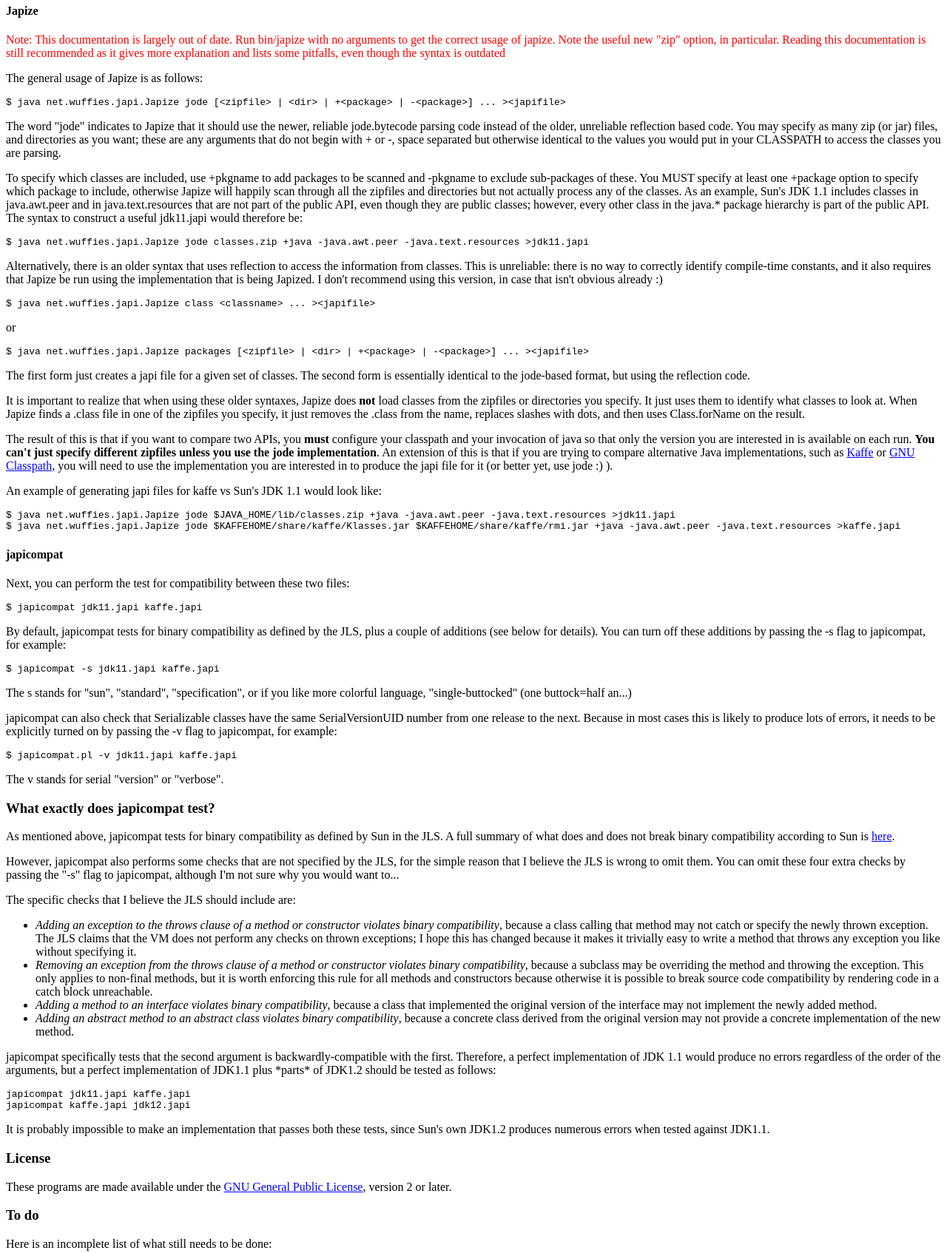
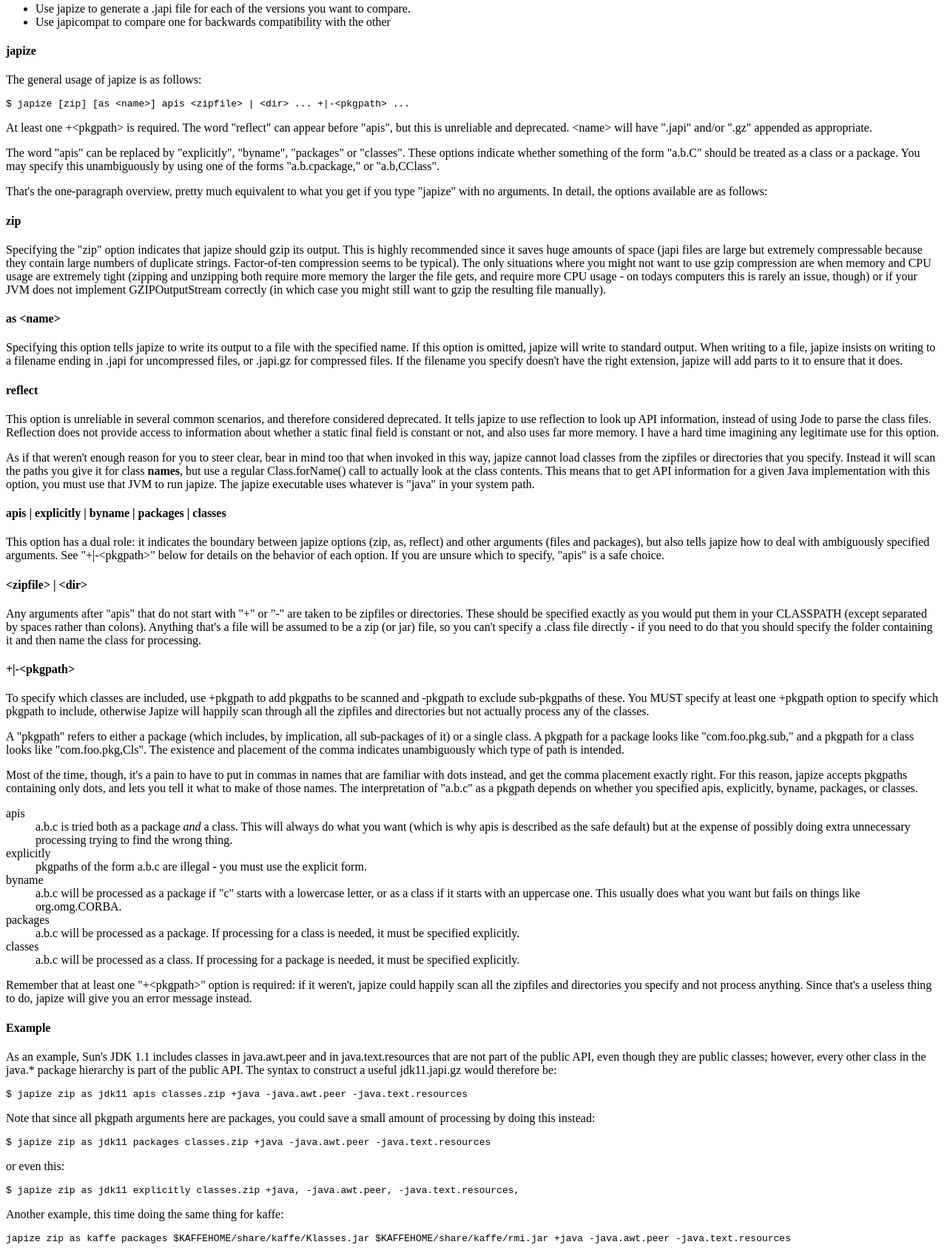
Before and after one commit to gnu-andrew/japitools, a plain HTML site: page japitools/web/index.html in a window 1280 px wide. Shown: the part 794-2488 px from the top of the page at 74% size. Drawn offline with Linux system fonts and the light colour scheme.

Commit message:
Fix bug, update TODO and webpage

```diff
--- a/japitools/web/index.html
+++ b/japitools/web/index.html
@@ -15,6 +15,14 @@ compatibility, as defined by Sun in the
 <a href="http://java.sun.com/docs/books/jls/clarify.html">here</a>).</p>
 <h3>News</h3>
 <ul>
+  <li>31 July 2002: Released japitools-0.8.3 with a rewritten japicompat that
+      uses a much faster and more scalable algorithm. Of course, being a total
+      rewrite, there's a risk of regressions, so the old japicompat is still
+      available as japicompat-old (and, in fact, includes a fix or two over the
+      0.8.2 version). The other casualty of the rewrite is that although some
+      summary information is better, some is also worse. I hope to resurrect the
+      bits of what was lost that make sense. Also updated the docs below so that
+      they match the state of reality since 0.8.1.</li>
   <li>9 July 2002: Released japitools-0.8.2 with a fix for a NullPointer.
       There's more work in progress on my laptop that isn't included in this
       release because it's not ready yet, but hopefully soon there'll be a first
@@ -57,7 +65,7 @@ compatibility, as defined by Sun in the
 </ul>
 
 <h3>Installation</h3>
-<p>You can download <a href="japitools-0.8.2.jar">japitools-0.8.2.jar</a> here.
+<p>You can download <a href="japitools-0.8.3.jar">japitools-0.8.3.jar</a> here.
 You can use this jar file directly in your classpath for running Japize, and
 just extract bin/* to use the tools, or you can extract the whole thing
 if you want to do development. You will need Jode 1.1.1, available
@@ -71,73 +79,127 @@ from <a href="http://jode.sourceforge.net/">here</a>
 to compare.</li>
 <li>Use japicompat to compare one for backwards compatibility with the
 other</li></ul>
-<h4><a name="japize">Japize</a></h4>
-<p style="color: red">Note: This documentation is largely out of date. Run
-bin/japize with no arguments to get the correct usage of japize. Note the useful
-new "zip" option, in particular. Reading this documentation is still recommended
-as it gives more explanation and lists some pitfalls, even though the syntax is
-outdated</p>
-<p>The general usage of Japize is as follows:</p>
-<pre>$ java net.wuffies.japi.Japize jode [&lt;zipfile&gt; | &lt;dir&gt; | +&lt;package&gt; | -&lt;package&gt;] ... &gt;&lt;japifile&gt;</pre>
-<p>The word "jode" indicates to Japize that it should use the newer, reliable
-jode.bytecode parsing code instead of the older, unreliable reflection based
-code. You may specify as many zip (or jar) files, and directories as you want;
-these are any arguments that do not begin with + or -, space separated but
-otherwise identical to the values you would put in your CLASSPATH to access the
-classes you are parsing.</p>
-<p>To specify which classes are included, use +pkgname to add packages to be
-scanned and -pkgname to exclude sub-packages of these. You MUST specify at least
-one +package option to specify which package to include, otherwise Japize will
+<h4><a name="japize">japize</a></h4>
+<p>The general usage of japize is as follows:</p>
+<pre>$ japize [zip] [as &lt;name&gt;] apis &lt;zipfile&gt; | &lt;dir&gt; ... +|-&lt;pkgpath&gt; ...</pre>
+<p>At least one +&lt;pkgpath&gt; is required. The word "reflect" can appear
+before "apis", but this is unreliable and deprecated. &lt;name&gt; will have
+".japi" and/or ".gz" appended as appropriate.</p>
+<p>The word "apis" can be replaced by "explicitly", "byname", "packages" or
+"classes". These options indicate whether something of the form "a.b.C" should
+be treated as a class or a package. You may specify this unambiguously by using
+one of the forms "a.b.cpackage," or "a.b,CClass".</p>
+<p>That's the one-paragraph overview, pretty much equivalent to what you get if
+you type "japize" with no arguments. In detail, the options available are as
+follows:</p>
+<h4>zip</h4>
+<p>Specifying the "zip" option indicates that japize should gzip its output.
+This is highly recommended since it saves huge amounts of space (japi files are
+large but extremely compressable because they contain large numbers of duplicate
+strings. Factor-of-ten compression seems to be typical). The only situations
+where you might not want to use gzip compression are when memory and CPU usage
+are extremely tight (zipping and unzipping both require more memory the larger
+the file gets, and require more CPU usage - on todays computers this is rarely
+an issue, though) or if your JVM does not implement GZIPOutputStream correctly
+(in which case you might still want to gzip the resulting file manually).</p>
+<h4>as &lt;name&gt;</h4>
+<p>Specifying this option tells japize to write its output to a file with the
+specified name. If this option is omitted, japize will write to standard output.
+When writing to a file, japize insists on writing to a filename ending in .japi
+for uncompressed files, or .japi.gz for compressed files. If the filename you
+specify doesn't have the right extension, japize will add parts to it to ensure
+that it does.</p>
+<h4>reflect</h4>
+<p>This option is unreliable in several common scenarios, and therefore
+considered deprecated. It tells japize to use reflection to look up API
+information, instead of using Jode to parse the class files. Reflection does
+not provide access to information about whether a static final field is constant
+or not, and also uses far more memory. I have a hard time imagining any
+legitimate use for this option.</p>
+<p>As if that weren't enough reason for you to steer clear, bear in mind too
+that when invoked in this way, japize cannot load classes from the zipfiles
+or directories that you specify. Instead it will scan the paths you give it for
+class <b>names</b>, but use a regular Class.forName() call to actually look at
+the class contents. This means that to get API information for a given Java
+implementation with this option, you must use that JVM to run japize. The japize
+executable uses whatever is "java" in your system path.</p>
+<h4>apis | explicitly | byname | packages | classes</h4>
+<p>This option has a dual role: it indicates the boundary between japize options
+(zip, as, reflect) and other arguments (files and packages), but also tells
+japize how to deal with ambiguously specified arguments. See
+"+|-&lt;pkgpath&gt;" below for details on the behavior of each option. If you
+are unsure which to specify, "apis" is a safe choice.</p>
+<h4>&lt;zipfile&gt; | &lt;dir&gt;</h4>
+<p>Any arguments after "apis" that do not start with "+" or "-" are taken to be
+zipfiles or directories. These should be specified exactly as you would put
+them in your CLASSPATH (except separated by spaces rather than colons). Anything
+that's a file will be assumed to be a zip (or jar) file, so you can't specify
+a .class file directly - if you need to do that you should specify the folder
+containing it and then name the class for processing.</p>
+<h4>+|-&lt;pkgpath&gt;</h4>
+<p>To specify which classes are included, use +pkgpath to add pkgpaths to be
+scanned and -pkgpath to exclude sub-pkgpaths of these. You MUST specify at least
+one +pkgpath option to specify which pkgpath to include, otherwise Japize will
 happily scan through all the zipfiles and directories but not actually process
-any of the classes. As an example, Sun's
+any of the classes.</p>
+<p>A "pkgpath" refers to either a package (which includes, by implication, all
+sub-packages of it) or a single class. A pkgpath for a package looks like
+"com.foo.pkg.sub," and a pkgpath for a class looks like "com.foo.pkg,Cls". The
+existence and placement of the comma indicates unambiguously which type of path
+is intended.</p>
+<p>Most of the time, though, it's a pain to have to put in commas in names that
+are familiar with dots instead, and get the comma placement exactly right. For
+this reason, japize accepts pkgpaths containing only dots, and lets you tell it
+what to make of those names. The interpretation of "a.b.c" as a pkgpath depends
+on whether you specified apis, explicitly, byname, packages, or classes.</p>
+<dl>
+  <dt>apis</dt>
+  <dd>a.b.c is tried both as a package <i>and</i> a class. This will always do
+      what you want (which is why apis is described as the safe default) but at
+      the expense of possibly doing extra unnecessary processing trying to find
+      the wrong thing.</dd>
+  <dt>explicitly</dt>
+  <dd>pkgpaths of the form a.b.c are illegal - you must use the explicit
+      form.</dd>
+  <dt>byname</dt>
+  <dd>a.b.c will be processed as a package if "c" starts with a lowercase
+      letter, or as a class if it starts with an uppercase one. This usually
+      does what you want but fails on things like org.omg.CORBA.
+  <dt>packages</dt>
+  <dd>a.b.c will be processed as a package. If processing for a class is needed,
+      it must be specified explicitly.</dd>
+  <dt>classes</dt>
+  <dd>a.b.c will be processed as a class. If processing for a package is needed,
+      it must be specified explicitly.</dd>
+</dl>
+<p>Remember that at least one "+&lt;pkgpath&gt;" option is required: if it
+weren't, japize could happily scan all the zipfiles and directories you specify
+and not process anything. Since that's a useless thing to do, japize will give
+you an error message instead.</p>
+<h4>Example</h4>
+<p>As an example, Sun's
 JDK 1.1 includes classes in java.awt.peer and in java.text.resources that are
 not part of the public API, even though they are public classes; however, every
 other class in the java.* package hierarchy is part of the public API. The
-syntax to construct a useful jdk11.japi would therefore be:</p>
-<pre>$ java net.wuffies.japi.Japize jode classes.zip +java -java.awt.peer -java.text.resources &gt;jdk11.japi</pre>
-
-<p>Alternatively, there is an older syntax that uses reflection to access the
-information from classes. This is unreliable: there is no way to correctly
-identify compile-time constants, and it also requires that Japize be run using
-the implementation that is being Japized. I don't recommend using this version,
-in case that isn't obvious already :)</p>
-<pre>$ java net.wuffies.japi.Japize class &lt;classname&gt; ... &gt;&lt;japifile&gt;</pre>
-<p>or</p>
-<pre>$ java net.wuffies.japi.Japize packages [&lt;zipfile&gt; | &lt;dir&gt; | +&lt;package&gt; | -&lt;package&gt;] ... &gt;&lt;japifile&gt;</pre>
-<p>The first form just creates a japi file for a given set of classes. The
-second form is essentially identical to the jode-based format, but using the
-reflection code.</p>
-<p>It is important to realize that when using these older syntaxes, Japize does
-<b>not</b> load classes from the zipfiles or directories you specify. It just
-uses them to identify what classes to look at. When Japize finds a .class file
-in one of the zipfiles you specify, it just removes the .class from the name,
-replaces slashes with dots, and then uses Class.forName on the result.</p>
-<p>The result of this is that if you want to compare two APIs, you <b>must</b>
-configure your classpath and your invocation of java so that only the version
-you are interested in is available on each run. <b>You can't just specify
-different zipfiles unless you use the jode implementation</b>. An extension of
-this is that if you are trying to
-compare alternative Java implementations, such as
-<a href="http://www.kaffe.org">Kaffe</a> or
-<a href="http://www.classpath.org">GNU Classpath</a>, you will need to use
-the implementation you are interested in to produce the japi file for it (or
-better yet, use jode :) ).</p>
-<p>An example of generating japi files for kaffe vs Sun's JDK 1.1 would look
-like:</p>
-<pre>
-$ java net.wuffies.japi.Japize jode $JAVA_HOME/lib/classes.zip +java -java.awt.peer -java.text.resources &gt;jdk11.japi
-$ java net.wuffies.japi.Japize jode $KAFFEHOME/share/kaffe/Klasses.jar $KAFFEHOME/share/kaffe/rmi.jar +java -java.awt.peer -java.text.resources &gt;kaffe.japi
-</pre>
+syntax to construct a useful jdk11.japi.gz would therefore be:</p>
+<pre>$ japize zip as jdk11 apis classes.zip +java -java.awt.peer -java.text.resources</pre>
+<p>Note that since all pkgpath arguments here are packages, you could save a
+small amount of processing by doing this instead:</p>
+<pre>$ japize zip as jdk11 packages classes.zip +java -java.awt.peer -java.text.resources</pre>
+<p>or even this:</p>
+<pre>$ japize zip as jdk11 explicitly classes.zip +java, -java.awt.peer, -java.text.resources,</pre>
+<p>Another example, this time doing the same thing for kaffe:</p>
+<pre>japize zip as kaffe packages $KAFFEHOME/share/kaffe/Klasses.jar $KAFFEHOME/share/kaffe/rmi.jar +java -java.awt.peer -java.text.resources</pre>
 <h4><a name="japicompat">japicompat</a></h4>
 <p>Next, you can perform the test for compatibility between these two files:
 <pre>
-$ japicompat jdk11.japi kaffe.japi
+$ japicompat jdk11.japi.gz kaffe.japi.gz
 </pre>
 <p>By default, japicompat tests for binary compatibility as defined by the JLS,
 plus a couple of additions (see below for details). You can turn off these
 additions by passing the -s flag to japicompat, for example:</p>
 <pre>
-$ japicompat -s jdk11.japi kaffe.japi
+$ japicompat -s jdk11.japi.gz kaffe.japi.gz
 </pre>
 <p>The s stands for "sun", "standard", "specification", or if you like more
 colorful language, "single-buttocked" (one buttock=half an...)</p>
@@ -146,7 +208,7 @@ SerialVersionUID number from one release to the next. Because in most cases
 this is likely to produce lots of errors, it needs to be explicitly turned on
 by passing the -v flag to japicompat, for example:</p>
 <pre>
-$ japicompat.pl -v jdk11.japi kaffe.japi
+$ japicompat.pl -v jdk11.japi.gz kaffe.japi.gz
 </pre>
 <p>The v stands for serial "version" or "verbose".</p>
 <h3>What exactly does japicompat test?</h3>
@@ -184,8 +246,8 @@ backwardly-compatible with the first. Therefore, a perfect implementation of
 JDK 1.1 would produce no errors regardless of the order of the arguments, but a
 perfect implementation of JDK1.1 plus *parts* of JDK1.2 should be tested as
 follows:</p>
-<pre>japicompat jdk11.japi kaffe.japi
-japicompat kaffe.japi jdk12.japi</pre>
+<pre>japicompat jdk11.japi.gz kaffe.japi.gz
+japicompat kaffe.japi.gz jdk12.japi.gz</pre>
 <p>It is probably impossible to make an implementation that passes both these
 tests, since Sun's own JDK1.2 produces numerous errors when tested against
 JDK1.1.</p>
@@ -198,19 +260,12 @@ version 2 or later.</p>
 <h3>To do</h3>
 <p>Here is an incomplete list of what still needs to be done:</p>
 <ul>
-<li>Implement the japicompat algorithm described in
-    <a href="http://www.advogato.org/person/sab39/diary.html?start=27">my
-    advogato diary</a> to keep memory usage constant rather than growing with
-    the (exponentially increasing) size of the JDK. Beware that unless you have
-    substantial memory (one report suggests about 100Mb free) japicompat will
-    swap like crazy and probably make your machine unusable if you try to
-    compare Java versions 1.2 and above.</li>
 <li>Figure out a way to ignore errors that are present in Sun's implementation
-    too - that is, if <tt>japicompat.pl jdk11.japi jdk12.japi</tt> produces a
-    given error, then ignore it when running <tt>japicompat.pl jdk11.japi
-    kaffe.japi</tt>.
-<li>Construct jdk10.japi, jdk11.japi, jdk12.japi and jdk13.japi using the latest
-    Japize, and publish a tarball of them.</li>
+    too - that is, if <tt>japicompat.pl jdk11.japi.gz jdk12.japi.gz</tt>
+    produces a given error, then ignore it when running <tt>japicompat.pl
+    jdk11.japi.gz kaffe.japi.gz</tt>.
+<li>Construct jdk10.japi.gz, jdk11.japi.gz, jdk12.japi.gz and jdk13.japi.gz
+    using the latest japize, and publish a tarball of them.</li>
 <li>Set up a nightly checkout of Kaffe, Classpath and libgcj, if possible, and
     run automated japicompat tests against all the jdk versions.</li>
 <li>Fix any bugs that anyone finds...</li>
@@ -219,4 +274,6 @@ version 2 or later.</p>
 <li>Make a "1.0" release.</li>
 <li>Write a japi2java tool, just because I can...</li>
 </ul>
+<p>Another to-do list with most of these same todos broken down by hypothetical
+future release number can be found in the jarball in design/TODO.</p>
 </body></html>
```
Also changed, not shown: 2 other files.
